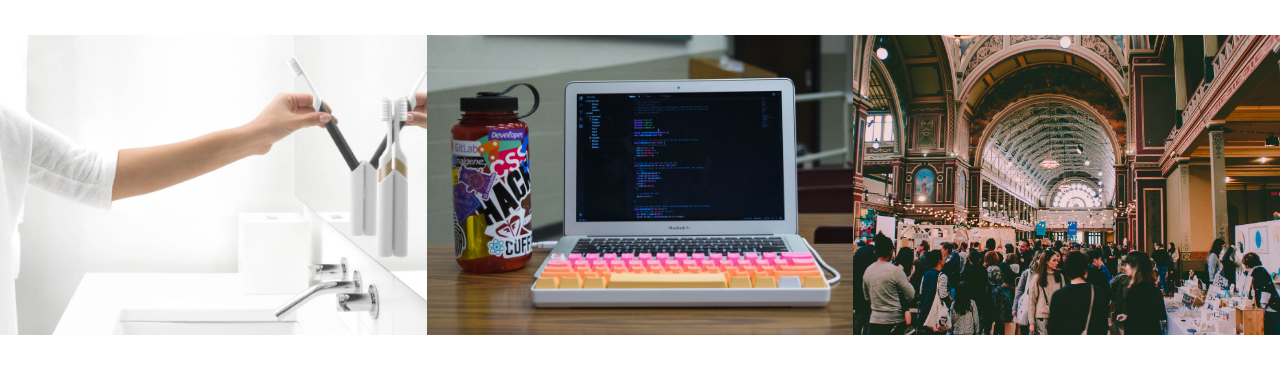
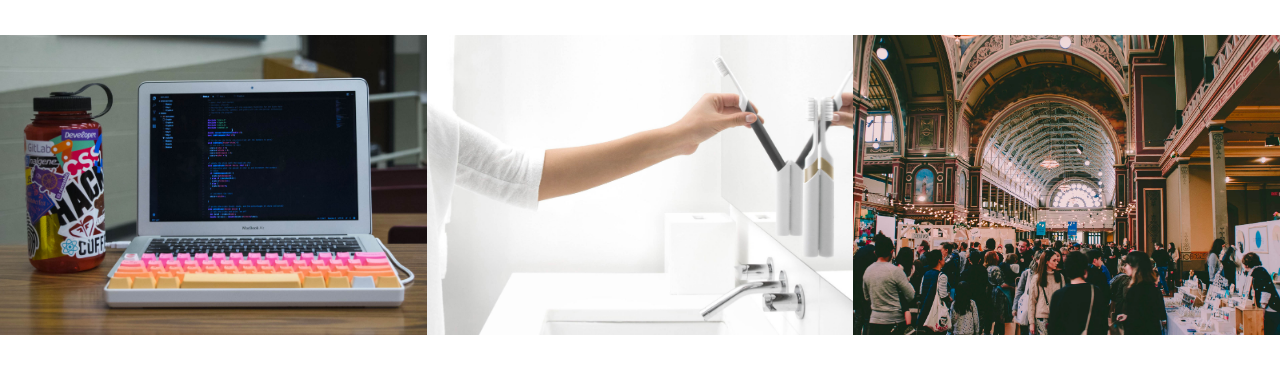
Before and after one commit to kulakowskin/PersonalWebsite, a plain HTML site: page index.html in a window 1280 px wide. Shown: the part 64-438 px from the top of the page. Drawn offline with Linux system fonts and the light colour scheme.

Commit message:
Added link to website source in portfolio item.

```diff
--- a/index.html
+++ b/index.html
@@ -25,16 +25,16 @@
         </div>
         <div class="content-wrapper">
             <div class="portfolio-items-wrapper">
+                <div class="portfolio-item-wrapper" onclick="window.open('https://github.com/kulakowskin/PersonalWebsite'); return false;">
+                    <div class="portfolio-img-background" style="background-image:url(images/portfolio2.jpg)"></div>
+                    <div class="img-text-wrapper">
+                        <div class="subtitle">This website.</div>
+                    </div>
+                </div>
                 <div class="portfolio-item-wrapper">
                     <div class="portfolio-img-background" style="background-image:url(images/portfolio1.jpg)"></div>
                     <div class="img-text-wrapper">
                         <div class="subtitle">This is a project.</div>
-                    </div>
-                </div>
-                <div class="portfolio-item-wrapper">
-                    <div class="portfolio-img-background" style="background-image:url(images/portfolio2.jpg)"></div>
-                    <div class="img-text-wrapper">
-                        <div class="subtitle">This is also a project.</div>
                     </div>
                 </div>
                 <div class="portfolio-item-wrapper">
--- a/styles.css
+++ b/styles.css
@@ -64,6 +64,7 @@ body {
 
 .portfolio-item-wrapper {
     position: relative;
+    cursor: pointer;
 }
 
 .portfolio-img-background {
```
Also changed, not shown: 1 other file.
